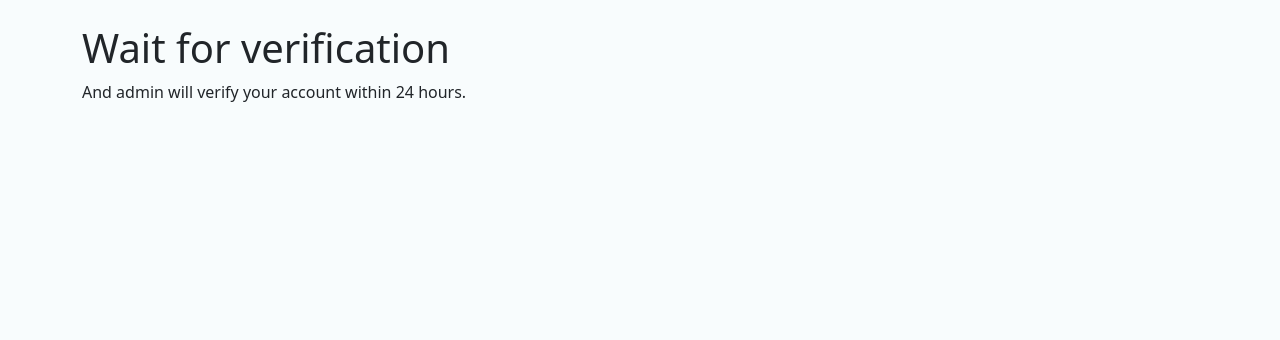
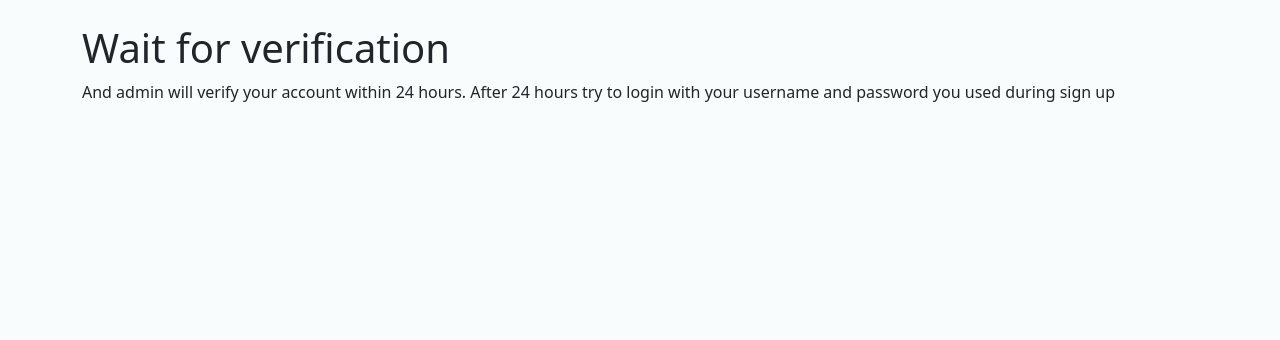
Before and after one commit to RusJamison/asset_inventory, a Django app: page /users/verification_pending/ in a window 1280 px wide. Shown: the part 80-420 px from the top of the page. Run offline with Django 5.2, Linux system fonts and the light colour scheme; some libraries are stand-ins or nearby versions.

Commit message:
Add user sign up message

```diff
--- a/users/templates/users/verification.html
+++ b/users/templates/users/verification.html
@@ -6,7 +6,7 @@
     <p>Account verified, Please continue to the <a href="{% url 'index' %}">Home Page</a></p>
     {% else %}
     <h1>Wait for verification</h1>
-    <p>And admin will verify your account within 24 hours.</p>
+    <p>And admin will verify your account within 24 hours. After 24 hours try to login with your username and password you used during sign up</p>
     {% endif %}
 
 </div>
```
